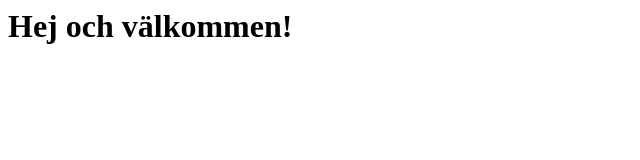
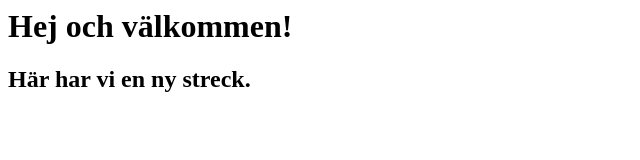
Before and after one commit to glimluk/my-first-repo-windows, a plain HTML site: page index.html in a window 1280 px wide. Shown: the whole page, without its empty margins (0-640 px from the left). Drawn offline with Linux system fonts and the light colour scheme.

Commit message:
added new line

```diff
--- a/index.html
+++ b/index.html
@@ -1 +1,3 @@
 <h1>Hej och välkommen!</h1>
+
+<h2>Här har vi en ny streck.</h2>
```
